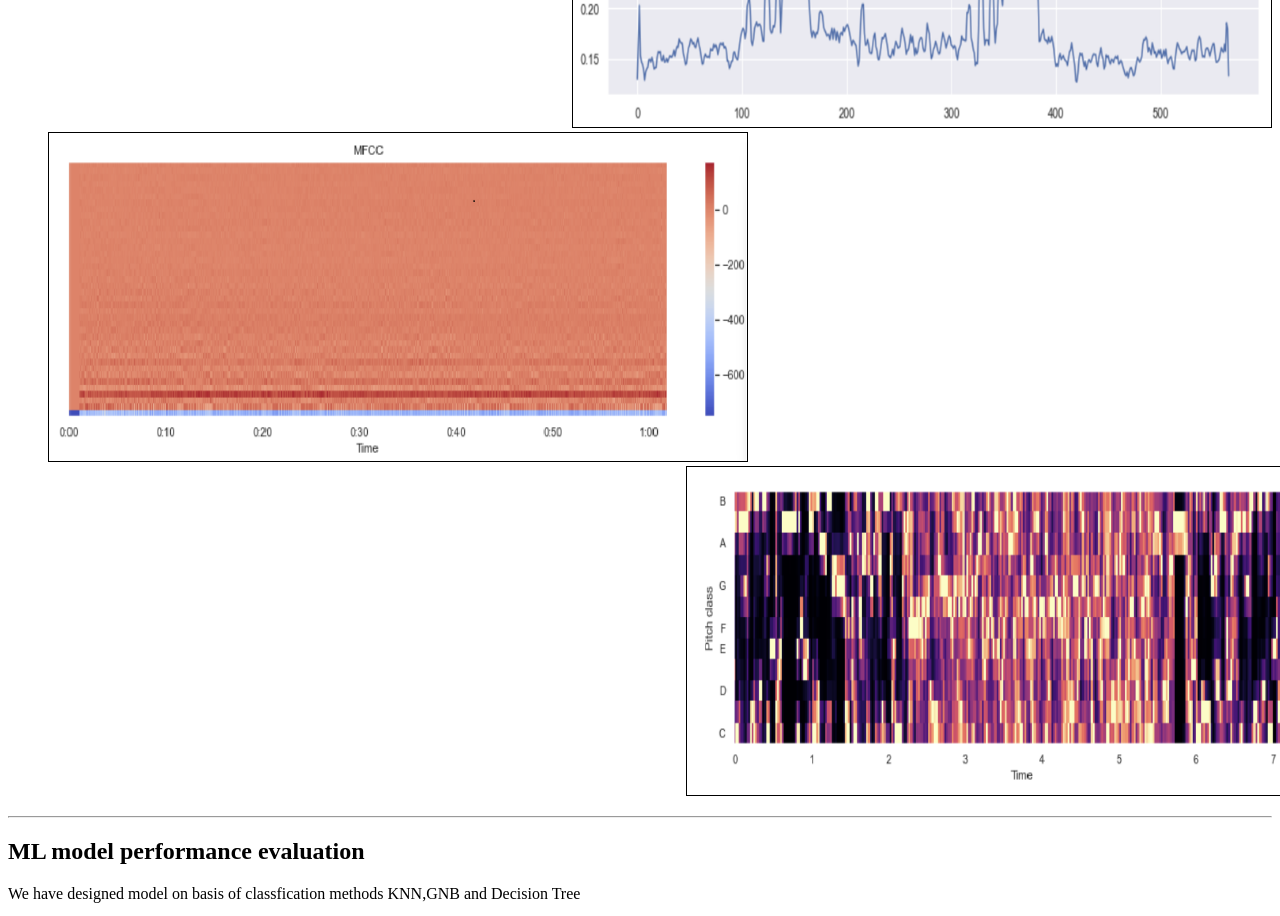
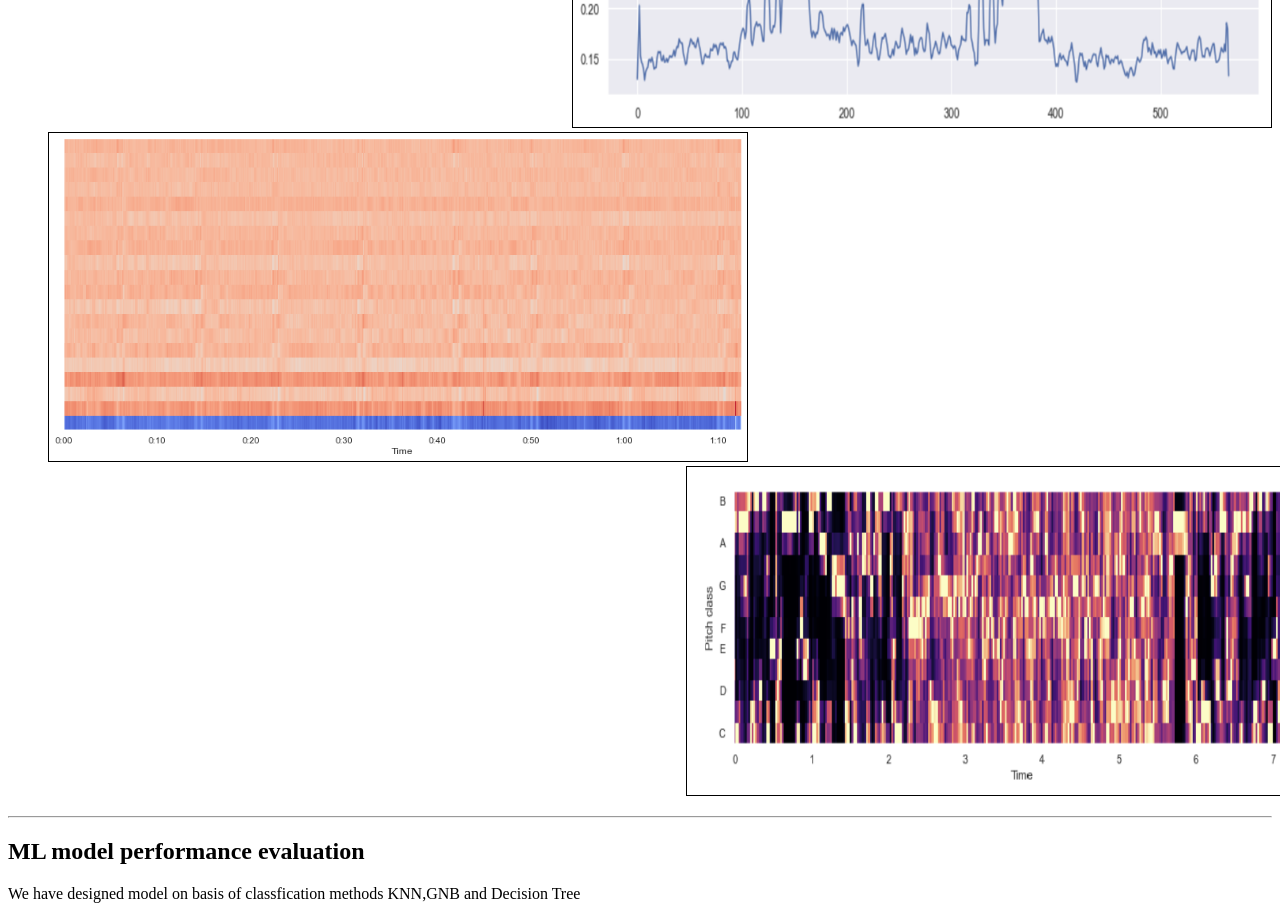
Before and after one commit to dhorev67/VS_22, a plain HTML site: page index.html in a window 1280 px wide. Shown: the part 5020-5936 px from the top of the page. Drawn offline with Linux system fonts and the light colour scheme; no server answers.

Commit message:
Update index.html

```diff
--- a/index.html
+++ b/index.html
@@ -258,7 +258,7 @@
         <div style= "float: right; ">
         <img style="border:1px solid black;" width="700" height="330" src="img\zcr.png"></div>
         <div style= "float:left; ">
-        <img style="border:1px solid black;" width="700" height="330" src="img\mfcc.png"></div>
+        <img style="border:1px solid black;" width="700" height="330" src="img\mfcc.jpg"></div>
         <div style= "margin-left: 52.15%; ">
         <img style="border:1px solid black;" width="700" height="330" src="img\Chr.png"></div>
       </ul>
```
